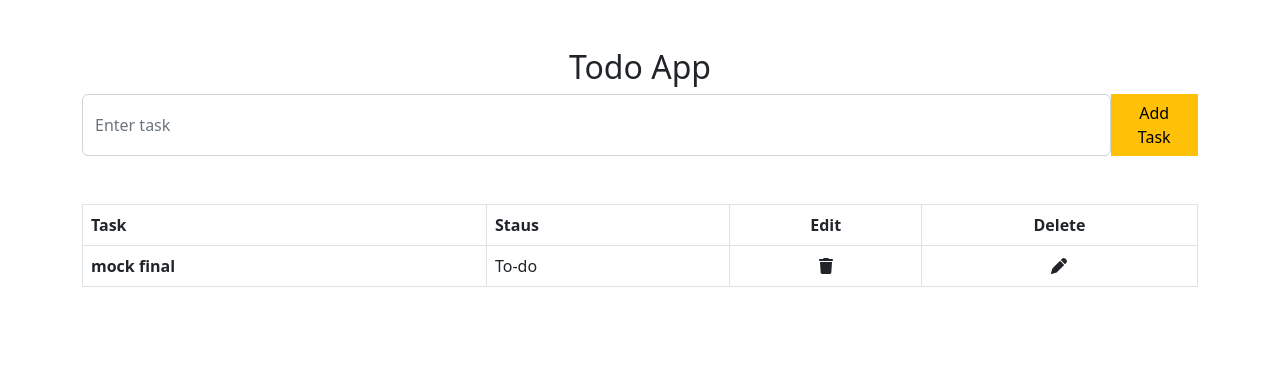
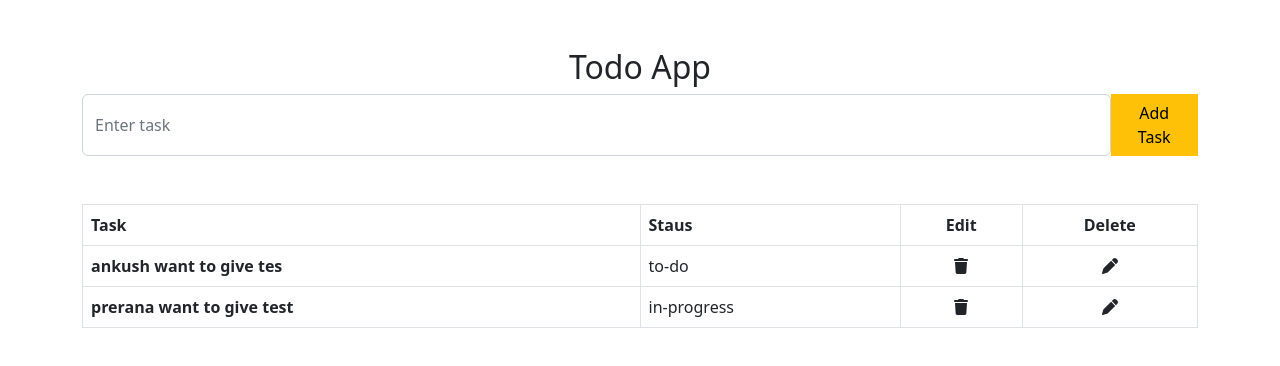
Before and after one commit to ankushw1/to-do-app-with-vuejs, a Vue app: page / in a window 1280 px wide. Shown: the top 366 px of the page. Built offline with nearby package versions, Linux system fonts and the light colour scheme.

Commit message:
adding data

```diff
--- a/src/components/TodoApp.vue
+++ b/src/components/TodoApp.vue
@@ -18,9 +18,9 @@
     </tr>
   </thead>
   <tbody>
-    <tr>
-      <th>mock final</th>
-      <td>To-do</td>
+    <tr v-for='(task,index) in tasks' :key='index'>
+      <th>{{task.name}}</th>
+      <td>{{task.status}}</td>
             <td><div class='text-center'>
               <span class="fa fa-trash pointer"></span>
             </div></td>
@@ -41,8 +41,20 @@
 export default {
     name:'HelloWorld',
     props:{
-        msg:String
+        msg:String,
+    },
+
+    data(){
+        return {
+            tasks: [
+                {name: 'ankush want to give tes',
+                status:'to-do'},
+                {name: 'prerana want to give test',
+                status:'in-progress'}
+            ]
+        }
     }
+
 }
 </script>
 
```
